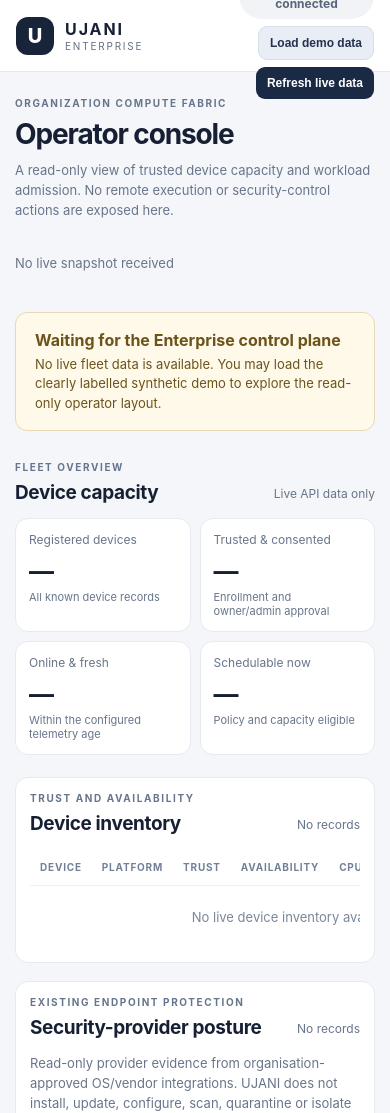
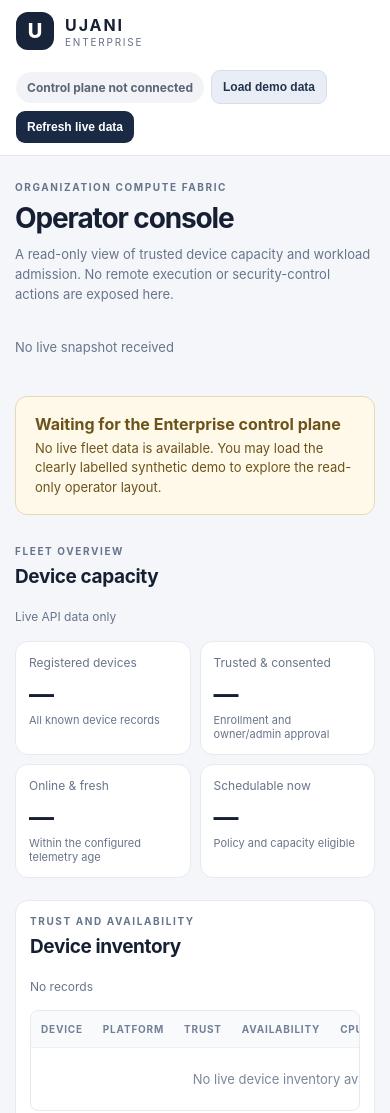
Before and after one commit to asifshadab33/UJANI-ENTERPRISE-AI, a plain HTML site: page apps/operator-console/index.html in a window 390 px wide. Shown: the top 1113 px of the page. Drawn offline with Linux system fonts and the light colour scheme.

Commit message:
ui: improve operator console responsive inventory and focus states

```diff
--- a/apps/operator-console/styles.css
+++ b/apps/operator-console/styles.css
@@ -28,3 +28,38 @@
 @media(max-width:520px){.top-actions{flex-wrap:wrap;justify-content:flex-end}.button{padding:9px 11px;font-size:12px}}
 
 .clock-warning{padding:13px 16px;border:1px solid #d9a441;background:#fff4d9;border-radius:10px;margin:0 0 22px;color:#68480d;font-size:13px;line-height:1.5}
+
+
+/* Keyboard, narrow-screen and dense-inventory usability safeguards. */
+:where(a,button,input,select,textarea,summary,[tabindex]):focus-visible{
+  outline:3px solid #315fba;
+  outline-offset:3px;
+}
+.table-wrap{
+  max-width:100%;
+  overflow-x:auto;
+  overscroll-behavior-inline:contain;
+  scrollbar-gutter:stable;
+}
+.table-wrap:focus-visible{
+  outline:3px solid #315fba;
+  outline-offset:2px;
+}
+table thead th{
+  position:sticky;
+  top:0;
+  z-index:1;
+  background:#f8fafc;
+}
+tbody tr:hover td{background:#f8fafc}
+.metric,.panel,.catalogue-card,.feature-risk-card{min-width:0}
+@media(max-width:700px){
+  .topbar{height:auto;min-height:72px;padding:12px 16px;align-items:flex-start;flex-wrap:wrap}
+  .top-actions{width:100%;justify-content:flex-start;flex-wrap:wrap}
+  .status{max-width:100%;overflow-wrap:anywhere}
+  .section-title{align-items:flex-start;flex-direction:column}
+  .table-wrap{border:1px solid #e5e9f0;border-radius:8px}
+}
+@media(prefers-reduced-motion:reduce){
+  *,*::before,*::after{scroll-behavior:auto!important;animation-duration:.01ms!important;animation-iteration-count:1!important;transition-duration:.01ms!important}
+}
```
